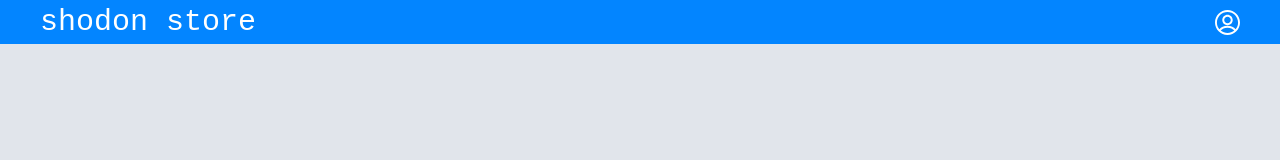
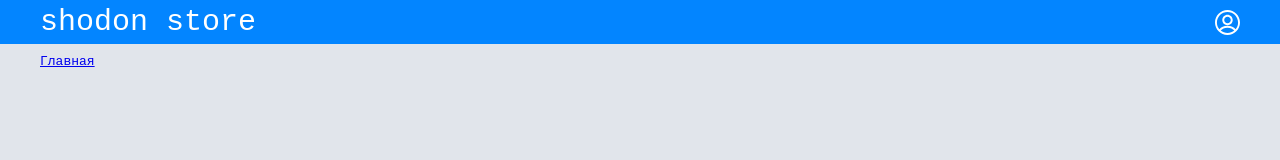
Before and after one commit to shodon2007/store-frontend, a React (Vite) app: page /login in a window 1280 px wide. Shown: the top 160 px of the page. Built offline with nearby package versions, Linux system fonts and the light colour scheme.

Commit message:
added breadcrumbs v1

```diff
--- /dev/null
+++ b/src/components/Breadcrumbs/Breadcrumbs.module.scss
@@ -0,0 +1,5 @@
+.breadcrumbs {
+    max-width: 1200px;
+    margin: 0 auto;
+    padding: 10px 0;
+}
--- /dev/null
+++ b/src/components/Breadcrumbs/Breadcrumbs.tsx
@@ -0,0 +1,34 @@
+import { FC, memo } from "react";
+
+import classes from "./Breadcrumbs.module.scss";
+import { useParams } from "react-router-dom";
+import { Link } from "react-router-dom";
+
+const Breadcrumbs: FC = memo(() => {
+    const params = useParams();
+    console.log(params);
+    return (
+        <div className={classes.breadcrumbs}>
+            <Link to={"/"}>Главная</Link>
+            {params.type ? (
+                <>
+                    {">"}
+                    <Link to={`/${params.type}`}>{params.type}</Link>
+                </>
+            ) : (
+                ""
+            )}
+
+            {params.id ? (
+                <>
+                    {">"}
+                    <Link to={`/${params.type}/${params.id}`}>Продукт</Link>
+                </>
+            ) : (
+                ""
+            )}
+        </div>
+    );
+});
+
+export default Breadcrumbs;
--- a/src/components/Layout.tsx
+++ b/src/components/Layout.tsx
@@ -1,6 +1,7 @@
 import { Outlet } from "react-router-dom";
 import Header from "./Header/Header";
 import { ToastContainer } from "react-toastify";
+import Breadcrumbs from "./Breadcrumbs/Breadcrumbs";
 
 const Layout = () => {
     return (
@@ -11,6 +12,7 @@ const Layout = () => {
                 hideProgressBar
             />
             <Header />
+            <Breadcrumbs />
             <div className="app">
                 <Outlet />
             </div>
--- a/src/components/ProductList/ProductItem.tsx
+++ b/src/components/ProductList/ProductItem.tsx
@@ -15,6 +15,7 @@ const ProductItem: FC<Props> = memo(({ item }) => {
     return (
         <Link key={item.id} className={classes.item} to={`${item.id}`}>
             <img
+                loading="lazy"
                 className={classes.img}
                 src={`${URL}/${item.img}`}
                 alt="product-img"
--- a/src/components/ProductList/ProductList.module.scss
+++ b/src/components/ProductList/ProductList.module.scss
@@ -26,6 +26,9 @@
 
 .img {
     max-width: 100%;
+    min-height: 120px;
+    min-width: 200px;
+    background: #b8b8b8;
 }
 
 .bottom {
--- a/src/pages/Admin/Admin.tsx
+++ b/src/pages/Admin/Admin.tsx
@@ -12,7 +12,7 @@ const adminFunctions = [
         text: "Добавить товар",
     },
     {
-        type: "removeDevice",
+        type: "deleteDevice",
         text: "Удалить товар",
     },
 ];
--- /dev/null
+++ b/src/pages/Admin/DeleteDevice.tsx
@@ -0,0 +1,12 @@
+import { FC, memo } from "react";
+import MyInput from "../../components/UI/input/MyInput";
+
+const DeleteDevice: FC = memo(() => {
+    return (
+        <div>
+            <MyInput />
+        </div>
+    );
+});
+
+export default DeleteDevice;
--- a/src/pages/Products/Products.tsx
+++ b/src/pages/Products/Products.tsx
@@ -10,6 +10,9 @@ import Brands from "../../components/Brands/Brands";
 import Pagination from "../../components/Pagination/Pagination";
 import MyTitle from "../../components/UI/title/MyTitle";
 import MyButton from "../../components/UI/button/MyButton";
+import { useCatalog } from "../../hooks/useCatalog";
+import { ICatalog } from "../../types/catalog";
+import Loading from "../Loading";
 
 const Products: FC = memo(() => {
     const { type } = useParams();
@@ -26,24 +29,35 @@ const Products: FC = memo(() => {
         sort: "none",
     });
 
+    function createTitle(catalogArr: ICatalog[] | undefined) {
+        if (catalogArr) {
+            const findItem = catalogArr.filter((item) => item.name === type)[0];
+            return findItem?.name_ru ?? "Продукты";
+        }
+        return "Продукты";
+    }
+
     if (!type) {
         return <Error404 />;
     }
-    const { data, refetch } = useProducts(type, form);
+    const { data, isLoading, refetch } = useProducts(type, form);
+    const { data: catalog } = useCatalog();
     useEffect(() => {
         refetch();
     }, [form]);
 
-    const notFound = !data;
+    if (isLoading) {
+        return <Loading />;
+    }
 
-    if (notFound) {
+    if (!data) {
         return <Error404 />;
     }
 
     return (
         <div className={classes.products}>
             <div className={classes.top}>
-                <MyTitle>Телефоны</MyTitle>
+                <MyTitle>{createTitle(catalog)}</MyTitle>
                 <MyButton
                     onClick={() => {
                         setSideBarActive((prew) => !prew);
--- a/src/router/index.ts
+++ b/src/router/index.ts
@@ -6,6 +6,7 @@ import Catalog from "../pages/Catalog/Catalog";
 import Product from "../pages/Product/Product";
 import Products from "../pages/Products/Products";
 import AddDevice from "../pages/Admin/AddDevice";
+import DeleteDevice from "../pages/Admin/DeleteDevice";
 
 type TypeRouter = {
     path: string;
@@ -27,6 +28,11 @@ export const router: TypeRouter[] = [
     {
         path: 'admin/addDevice',
         component: AddDevice,
+        index: false,
+    },
+    {
+        path: 'admin/deleteDevice',
+        component: DeleteDevice,
         index: false,
     },
     {
```
